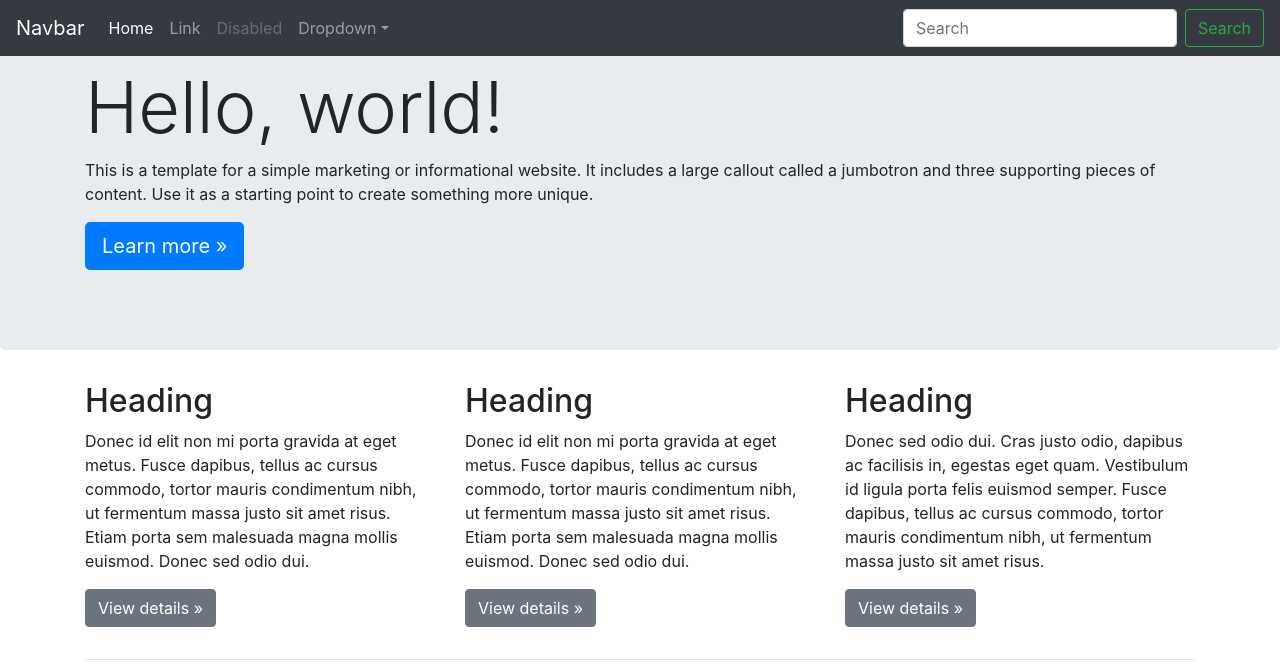
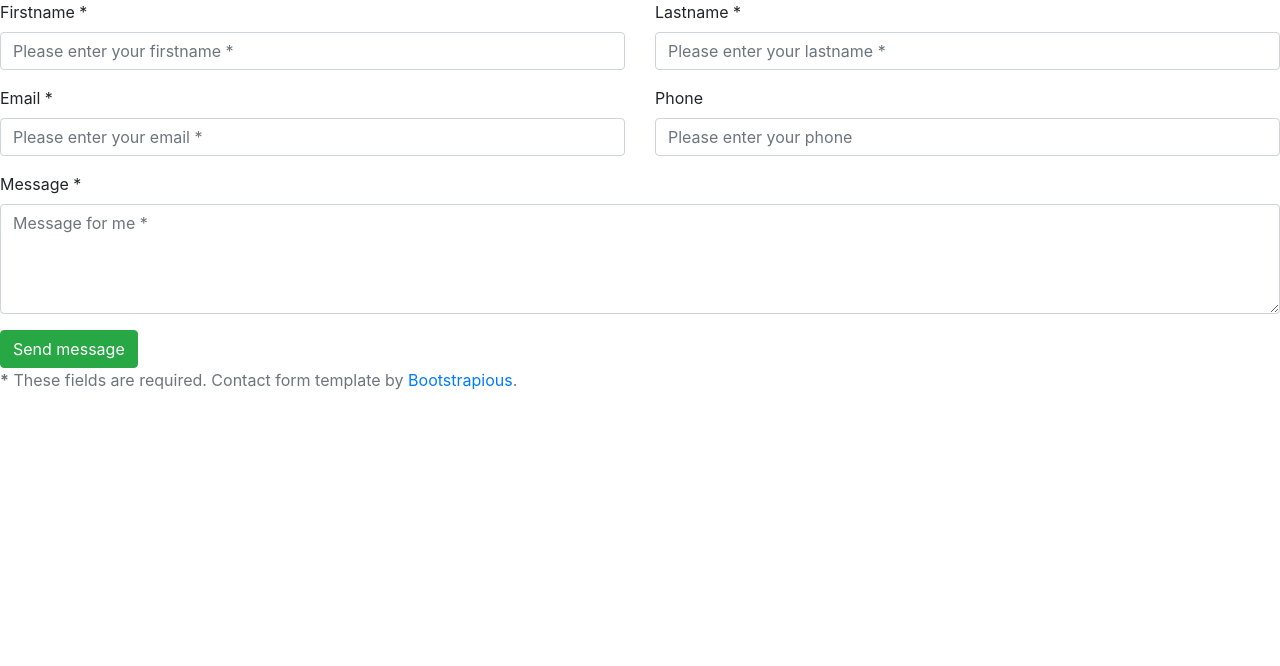
Before and after one commit to hsiehju/hsiehju.github.io, a plain HTML site: page index.html in a window 1280 px wide. Drawn offline with nearby package versions, Linux system fonts and the light colour scheme.

Commit message:
contact form template

```diff
--- a/index.html
+++ b/index.html
@@ -11,75 +11,64 @@
   </head>
   <body>
 
-<nav class="navbar navbar-expand-md navbar-dark fixed-top bg-dark">
-      <a class="navbar-brand" href="#">Navbar</a>
-      <button class="navbar-toggler" type="button" data-toggle="collapse" data-target="#navbarsExampleDefault" aria-controls="navbarsExampleDefault" aria-expanded="false" aria-label="Toggle navigation">
-        <span class="navbar-toggler-icon"></span>
-      </button>
+	<form id="contact-form" method="post" action="https://us-central1-personal-portfolio-210404.cloudfunctions.net/portfolioContactForm" role="form">
 
-      <div class="collapse navbar-collapse" id="navbarsExampleDefault">
-        <ul class="navbar-nav mr-auto">
-          <li class="nav-item active">
-            <a class="nav-link" href="#">Home <span class="sr-only">(current)</span></a>
-          </li>
-          <li class="nav-item">
-            <a class="nav-link" href="#">Link</a>
-          </li>
-          <li class="nav-item">
-            <a class="nav-link disabled" href="#">Disabled</a>
-          </li>
-          <li class="nav-item dropdown">
-            <a class="nav-link dropdown-toggle" href="http://example.com" id="dropdown01" data-toggle="dropdown" aria-haspopup="true" aria-expanded="false">Dropdown</a>
-            <div class="dropdown-menu" aria-labelledby="dropdown01">
-              <a class="dropdown-item" href="#">Action</a>
-              <a class="dropdown-item" href="#">Another action</a>
-              <a class="dropdown-item" href="#">Something else here</a>
-            </div>
-          </li>
-        </ul>
-        <form class="form-inline my-2 my-lg-0">
-          <input class="form-control mr-sm-2" type="text" placeholder="Search" aria-label="Search">
-          <button class="btn btn-outline-success my-2 my-sm-0" type="submit">Search</button>
-        </form>
-      </div>
-    </nav>
+	    <div class="messages"></div>
 
-    <main role="main">
+	    <div class="controls">
 
-      <!-- Main jumbotron for a primary marketing message or call to action -->
-      <div class="jumbotron">
-        <div class="container">
-          <h1 class="display-3">Hello, world!</h1>
-          <p>This is a template for a simple marketing or informational website. It includes a large callout called a jumbotron and three supporting pieces of content. Use it as a starting point to create something more unique.</p>
-          <p><a class="btn btn-primary btn-lg" href="#" role="button">Learn more &raquo;</a></p>
-        </div>
-      </div>
+	        <div class="row">
+	            <div class="col-md-6">
+	                <div class="form-group">
+	                    <label for="form_name">Firstname *</label>
+	                    <input id="form_name" type="text" name="name" class="form-control" placeholder="Please enter your firstname *" required="required" data-error="Firstname is required.">
+	                    <div class="help-block with-errors"></div>
+	                </div>
+	            </div>
+	            <div class="col-md-6">
+	                <div class="form-group">
+	                    <label for="form_lastname">Lastname *</label>
+	                    <input id="form_lastname" type="text" name="surname" class="form-control" placeholder="Please enter your lastname *" required="required" data-error="Lastname is required.">
+	                    <div class="help-block with-errors"></div>
+	                </div>
+	            </div>
+	        </div>
+	        <div class="row">
+	            <div class="col-md-6">
+	                <div class="form-group">
+	                    <label for="form_email">Email *</label>
+	                    <input id="form_email" type="email" name="email" class="form-control" placeholder="Please enter your email *" required="required" data-error="Valid email is required.">
+	                    <div class="help-block with-errors"></div>
+	                </div>
+	            </div>
+	            <div class="col-md-6">
+	                <div class="form-group">
+	                    <label for="form_phone">Phone</label>
+	                    <input id="form_phone" type="tel" name="phone" class="form-control" placeholder="Please enter your phone">
+	                    <div class="help-block with-errors"></div>
+	                </div>
+	            </div>
+	        </div>
+	        <div class="row">
+	            <div class="col-md-12">
+	                <div class="form-group">
+	                    <label for="form_message">Message *</label>
+	                    <textarea id="form_message" name="message" class="form-control" placeholder="Message for me *" rows="4" required="required" data-error="Please,leave us a message."></textarea>
+	                    <div class="help-block with-errors"></div>
+	                </div>
+	            </div>
+	            <div class="col-md-12">
+	                <input type="submit" class="btn btn-success btn-send" value="Send message">
+	            </div>
+	        </div>
+	        <div class="row">
+	            <div class="col-md-12">
+	                <p class="text-muted"><strong>*</strong> These fields are required. Contact form template by <a href="http://bootstrapious.com" target="_blank">Bootstrapious</a>.</p>
+	            </div>
+	        </div>
+	    </div>
 
-      <div class="container">
-        <!-- Example row of columns -->
-        <div class="row">
-          <div class="col-md-4">
-            <h2>Heading</h2>
-            <p>Donec id elit non mi porta gravida at eget metus. Fusce dapibus, tellus ac cursus commodo, tortor mauris condimentum nibh, ut fermentum massa justo sit amet risus. Etiam porta sem malesuada magna mollis euismod. Donec sed odio dui. </p>
-            <p><a class="btn btn-secondary" href="#" role="button">View details &raquo;</a></p>
-          </div>
-          <div class="col-md-4">
-            <h2>Heading</h2>
-            <p>Donec id elit non mi porta gravida at eget metus. Fusce dapibus, tellus ac cursus commodo, tortor mauris condimentum nibh, ut fermentum massa justo sit amet risus. Etiam porta sem malesuada magna mollis euismod. Donec sed odio dui. </p>
-            <p><a class="btn btn-secondary" href="#" role="button">View details &raquo;</a></p>
-          </div>
-          <div class="col-md-4">
-            <h2>Heading</h2>
-            <p>Donec sed odio dui. Cras justo odio, dapibus ac facilisis in, egestas eget quam. Vestibulum id ligula porta felis euismod semper. Fusce dapibus, tellus ac cursus commodo, tortor mauris condimentum nibh, ut fermentum massa justo sit amet risus.</p>
-            <p><a class="btn btn-secondary" href="#" role="button">View details &raquo;</a></p>
-          </div>
-        </div>
-
-        <hr>
-
-      </div> <!-- /container -->
-
-    </main>
+	</form>
 
     <!-- Placed at the end of the document so the pages load faster -->
     <!-- jQuery first, then Popper.js, then Bootstrap JS -->
```
